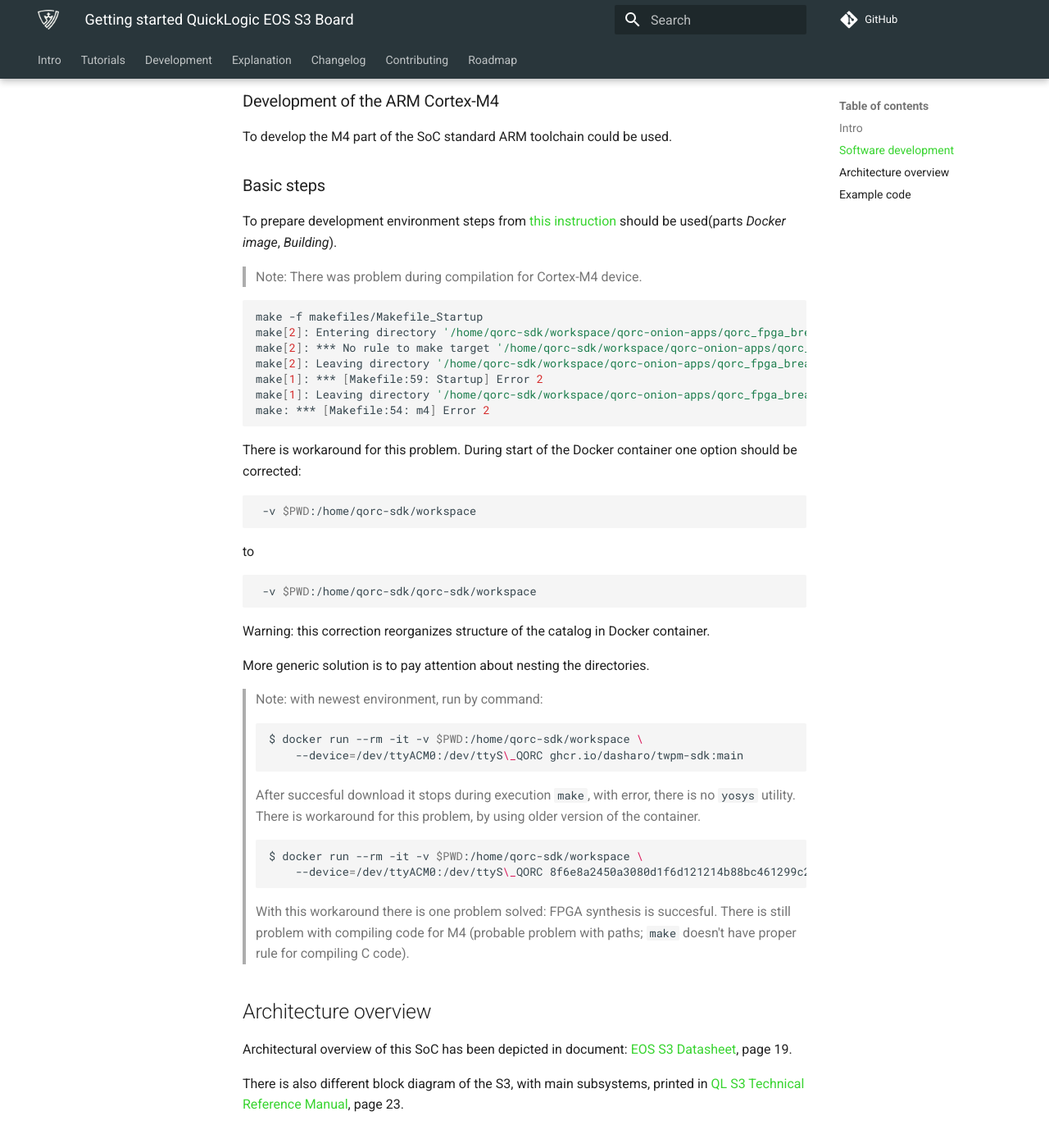
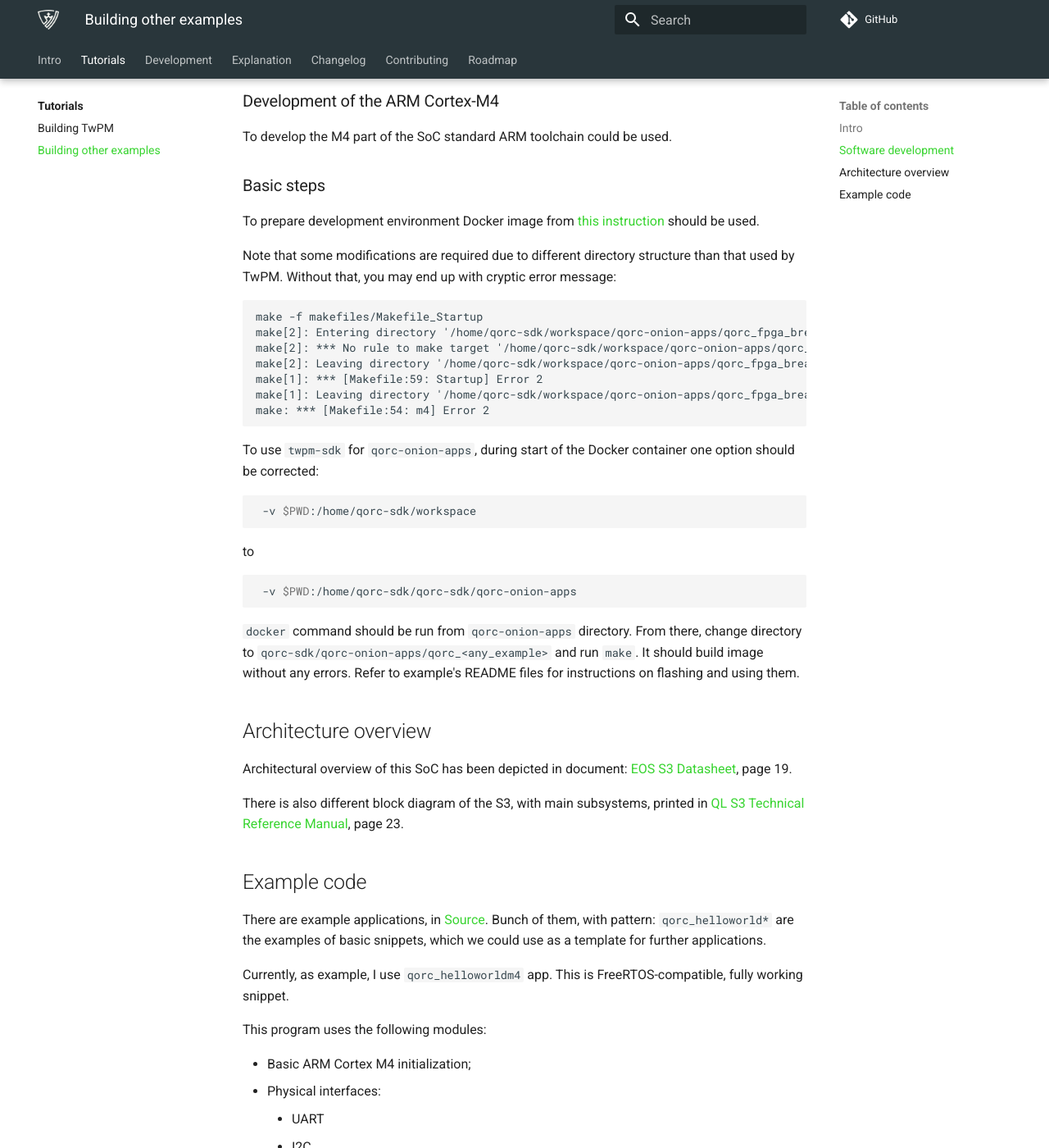
Before and after one commit to Dasharo/twpm-docs, an MkDocs documentation site: the page built from docs/tutorials/tutorial_start_EOS-S3_HW.md, in a window 1280 px wide and 1400 px high, scrolled down 551 px. Shown: the whole window at 82% size. Built offline with MkDocs 1.6.1 and Material for MkDocs 9.7.7, drawn with Linux system fonts in a browser that asks for light colours; comment, search, counter and statistics services are not loaded; some of the changed text lies outside the part shown.

Commit message:
docs/tutorials/tutorial_start_EOS-S3_HW.md: improve and add to navigation menu
Signed-off-by: Krystian Hebel <krystian.hebel@3mdeb.com>

````diff
--- a/docs/tutorials/tutorial_start_EOS-S3_HW.md
+++ b/docs/tutorials/tutorial_start_EOS-S3_HW.md
@@ -1,12 +1,13 @@
-# Getting started QuickLogic EOS S3 Board
+# Getting started with QuickLogic EOS S3 Board
 
 ## Intro
 
-The main goal of this task was to get familiar with the board and development
-environment. QuickFeather EOS S3 Board is simple solution for getting started
-with FPGA development.
-SparkFun QuickLogic Thing Plus EOS S3 is development board, based on EOS S3
-FPGA/ARM Cortex-M4 Microcontroller.
+The main goal of this tutorial is to get familiar with the board and development
+environment by compiling, flashing and running one of the examples from
+[qorc-onion-apps](https://github.com/coolbreeze413/qorc-onion-apps).
+QuickFeather EOS S3 Board is simple solution for getting started
+with FPGA development. SparkFun QuickLogic Thing Plus EOS S3 is development
+board, based on EOS S3 FPGA/ARM Cortex-M4 Microcontroller.
 
 ## Software development
 
@@ -25,12 +26,13 @@
 
 ### Basic steps
 
-To prepare development environment steps from [this instruction][build-instr-url]
-should be used(parts _Docker image_, _Building_).
+To prepare development environment Docker image from [this instruction][build-instr-url]
+should be used.
 
-> Note: There was problem during compilation for Cortex-M4 device.
+Note that some modifications are required due to different directory structure
+than that used by TwPM. Without that, you may end up with cryptic error message:
 
-```shell
+```text
 make -f makefiles/Makefile_Startup
 make[2]: Entering directory '/home/qorc-sdk/workspace/qorc-onion-apps/qorc_fpga_breathectrl/GCC_Project'
 make[2]: *** No rule to make target '/home/qorc-sdk/workspace/qorc-onion-apps/qorc_fpga_breathectrl/GCC_Project/output/startup_EOSS3B_GCC.o', needed by 'all'.  Stop.
@@ -40,7 +42,7 @@
 make: *** [Makefile:54: m4] Error 2
 ```
 
-There is workaround for this problem. During start of the Docker container
+To use `twpm-sdk` for `qorc-onion-apps`, during start of the Docker container
 one option should be corrected:
 
 ```shell
@@ -50,28 +52,13 @@
 to
 
 ```shell
- -v $PWD:/home/qorc-sdk/qorc-sdk/workspace
+ -v $PWD:/home/qorc-sdk/qorc-sdk/qorc-onion-apps
 ```
 
-Warning: this correction reorganizes structure of the catalog in Docker container.
-
-More generic solution is to pay attention about nesting the directories.
-
-> Note: with newest environment, run by command:
-```shell
-$ docker run --rm -it -v $PWD:/home/qorc-sdk/workspace \
-    --device=/dev/ttyACM0:/dev/ttyS\_QORC ghcr.io/dasharo/twpm-sdk:main
-```
-After succesful download it stops during execution `make`, with error, there
-is no `yosys` utility. There is workaround for this problem, by using older
-version of the container.
-```shell
-$ docker run --rm -it -v $PWD:/home/qorc-sdk/workspace \
-    --device=/dev/ttyACM0:/dev/ttyS\_QORC 8f6e8a2450a3080d1f6d121214b88bc461299c201c61205d373f3510b2dfc3b4
-```
-With this workaround there is one problem solved: FPGA synthesis is succesful.
-There is still problem with compiling code for M4 (probable problem
-with paths; `make` doesn't have proper rule for compiling C code).
+`docker` command should be run from `qorc-onion-apps` directory. From there,
+change directory to `qorc-sdk/qorc-onion-apps/qorc_<any_example>` and run
+`make`. It should build image without any errors. Refer to example's README
+files for instructions on flashing and using them.
 
 ## Architecture overview
 
@@ -84,7 +71,7 @@
 ## Example code
 
 There are example applications, in [Source][examples-source].
-cunch of them, with pattern: `qorc_helloworld*` are the examples of basic
+Bunch of them, with pattern: `qorc_helloworld*` are the examples of basic
 snippets, which we could use as a template for further applications.
 
 Currently, as example, I use `qorc_helloworldm4` app. This is
@@ -124,7 +111,44 @@
 The difference between those two projects is the dynamic loading bitstream
 to FPGA (`qorc_helloworldm4fpgaheader`).
 
-[build-instr-url]:https://github.com/Dasharo/twpm-docs/blob/main/docs/tutorials/building.md
+There are 3 significant differences between those two:
+
+1. Different output format requested from `ql_symbiflow` in Makefile:
+
+    `-dump binary openocd jlink` is used for producing file to be flashed, while
+    to generate header to be included in C `-dump header` must be used instead.
+
+2. Created header file is included in `main.c` along with symbol definitions:
+
+    ```c
+    #include "fpga_loader.h"
+    #include <stdint.h>
+    #include "helloworldfpga_bit.h"
+    extern uint32_t axFPGABitStream [];
+    extern uint32_t axFPGAMemInit [];
+    extern uint32_t axFPGAIOMuxInit [];
+    ```
+
+3. FPGA is loaded and started from `main()` just after `Hello Onion!!`:
+
+    ```c
+    S3x_Clk_Disable(S3X_FB_21_CLK);
+    S3x_Clk_Disable(S3X_FB_16_CLK);
+
+    S3x_Clk_Enable(S3X_A1_CLK);
+    S3x_Clk_Enable(S3X_CFG_DMA_A1_CLK);
+
+    //load_fpga_with_mem_init(sizeof(axFPGABitStream), axFPGABitStream, sizeof(axFPGAMemInit), axFPGAMemInit);
+    load_fpga(sizeof(axFPGABitStream), axFPGABitStream);
+    fpga_iomux_init(sizeof(axFPGAIOMuxInit), axFPGAIOMuxInit);
+    dbg_str("FPGA Programmed\n");
+    ```
+
+### FPGA interrupts
+
+TBD
+
+[build-instr-url]:/tutorials/building/#docker-image
 [eos-s3-datasheet-url]: https://www.quicklogic.com/wp-content/uploads/2020/12/QL-EOS-S3-Ultra-Low-Power-multicore-MCU-Datasheet-2020.pdf
 [ql-eos-s3-tech-ref-man-url]: https://www.quicklogic.com/wp-content/uploads/2020/06/QL-S3-Technical-Reference-Manual.pdf
 [examples-source]: https://github.com/coolbreeze413/qorc-onion-apps/tree/master/
--- a/mkdocs.yml
+++ b/mkdocs.yml
@@ -39,6 +39,7 @@
   - Tutorials:
       - tutorials/index.md
       - Building TwPM: tutorials/building.md
+      - Building other examples: tutorials/tutorial_start_EOS-S3_HW.md
   - Development:
       - development/index.md
       - Verilog modules: development/verilog_modules.md
````
Also changed, not shown: other parts of docs/tutorials/tutorial_start_EOS-S3_HW.md (+2 -2 lines).
